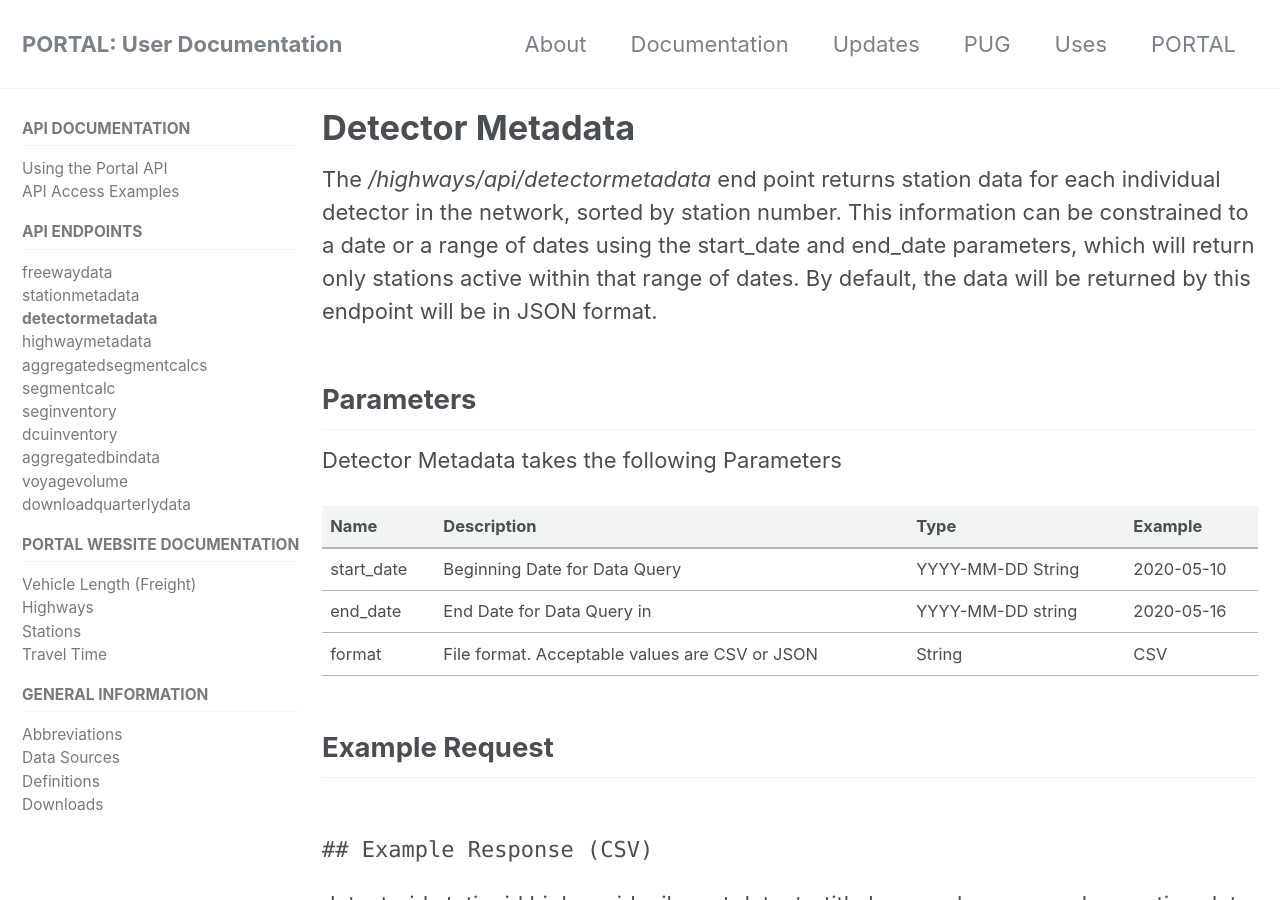
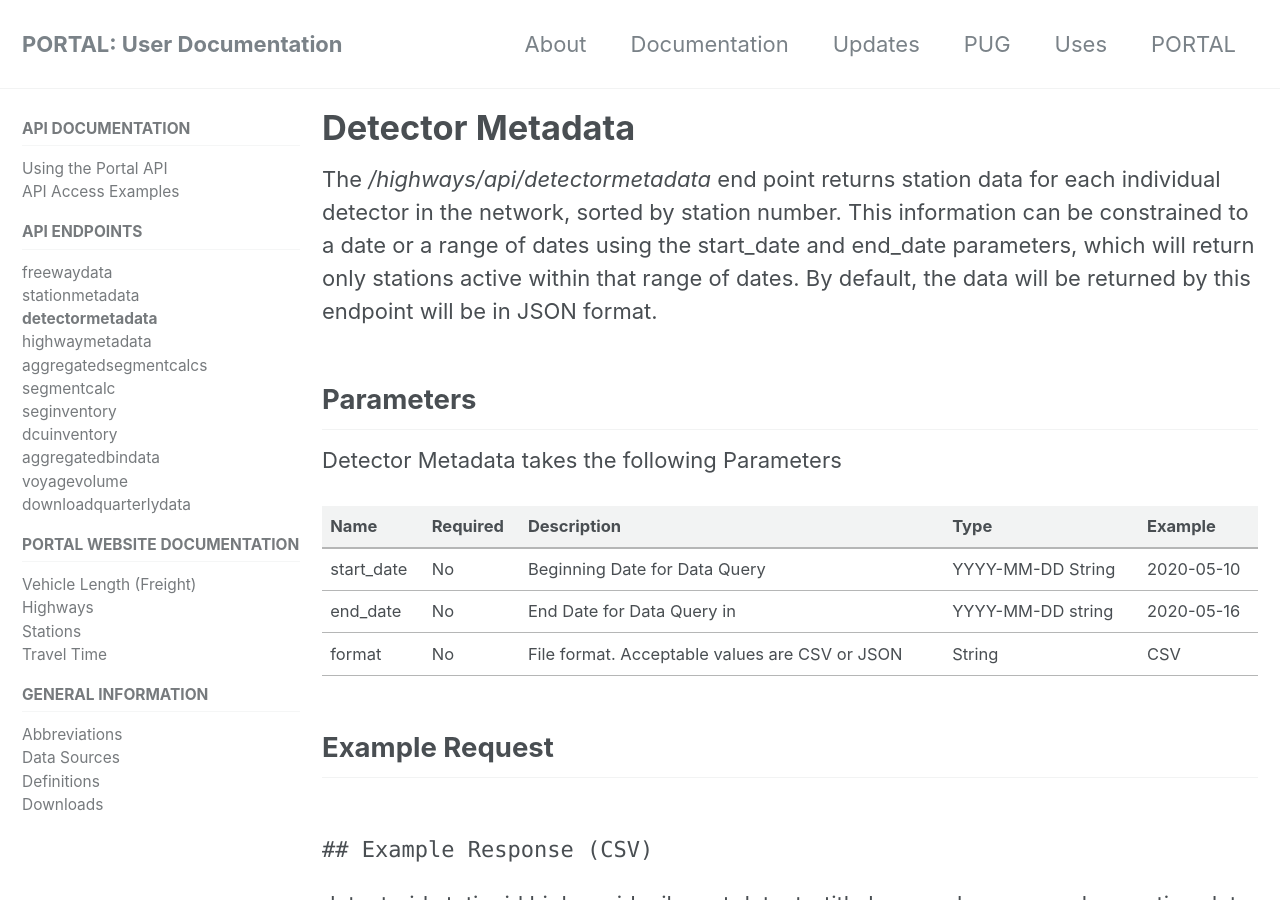
Before and after one commit to adus/portal-documentation, a Jekyll site: the page built from _documents/detectormetadata.md, in a window 1280 px wide and 900 px high. Built offline with Jekyll 4.4.1, drawn with Linux system fonts in a browser that asks for light colours; nearby versions of some CDN libraries.

Commit message:
Update detectormetadata.md
Formatting and Standardization
Re-added required on realization that some API calls do indeed so the column should be there in all API calls for standardization.

````diff
--- a/_documents/detectormetadata.md
+++ b/_documents/detectormetadata.md
@@ -6,11 +6,11 @@
 ## Parameters
 Detector Metadata takes the following Parameters
 
-| Name         | Description                                    | Type              | Example      |
-| ------------ | ---------------------------------------------- | ----------------- | ------------ |
-|  start_date  | Beginning Date for Data Query                  | YYYY-MM-DD String | 2020-05-10   |
-|  end_date    | End Date for Data Query in                     | YYYY-MM-DD string | 2020-05-16   |
-|  format      | File format. Acceptable values are CSV or JSON | String            | CSV          |
+| Name         | Required | Description                                    | Type              | Example      |
+| ------------ | -------- | ---------------------------------------------- | ----------------- | ------------ |
+|  start_date  | No       | Beginning Date for Data Query                  | YYYY-MM-DD String | 2020-05-10   |
+|  end_date    | No       | End Date for Data Query in                     | YYYY-MM-DD string | 2020-05-16   |
+|  format      | No       | File format. Acceptable values are CSV or JSON | String            | CSV          |
 
 ## Example Request
 ```http://new.portal.its.pdx.edu:8080/highways/api/detectormetadata/?start_date=2020-05-10&end_date=2020-05-16&format=csv```
````
